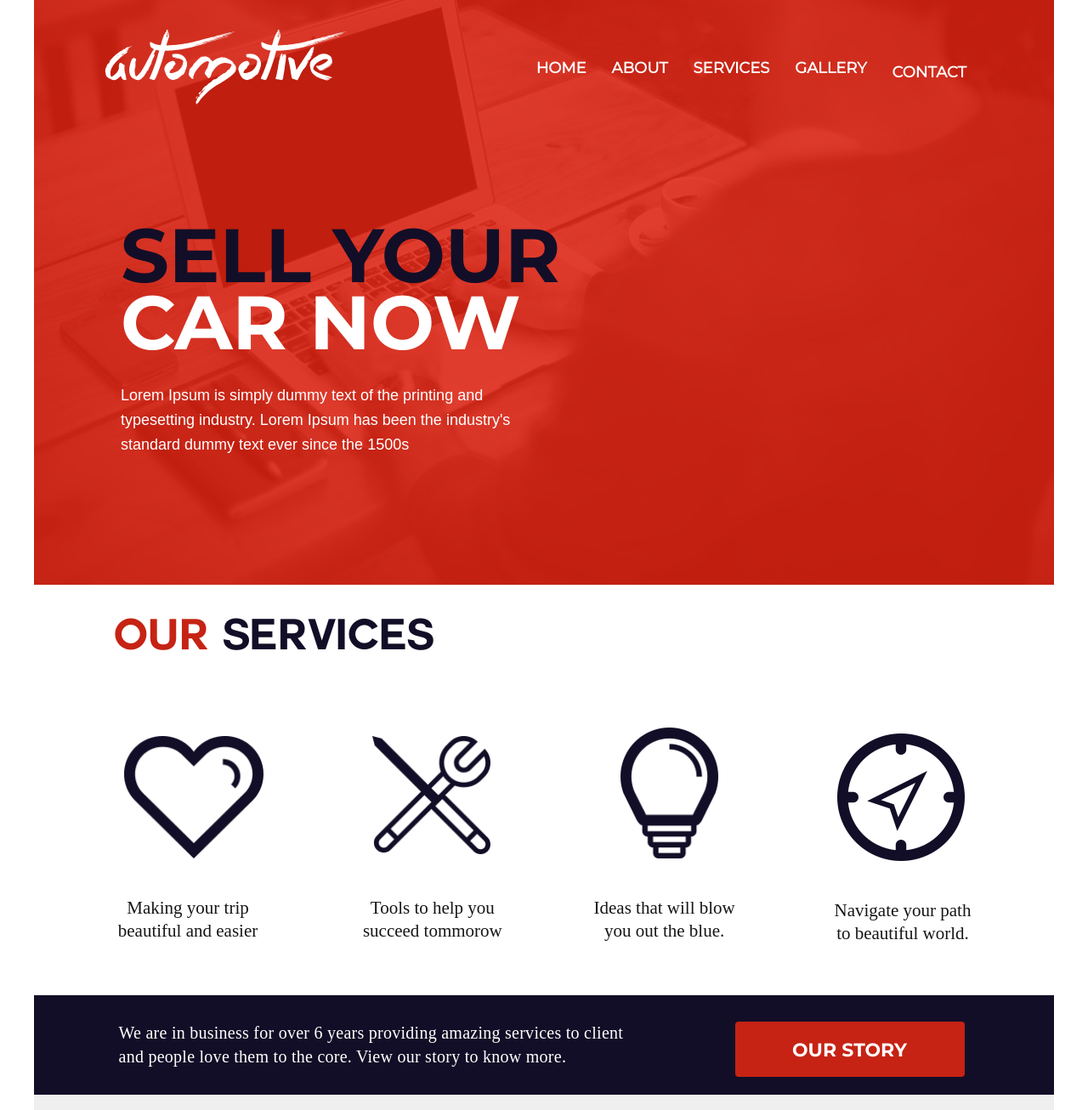
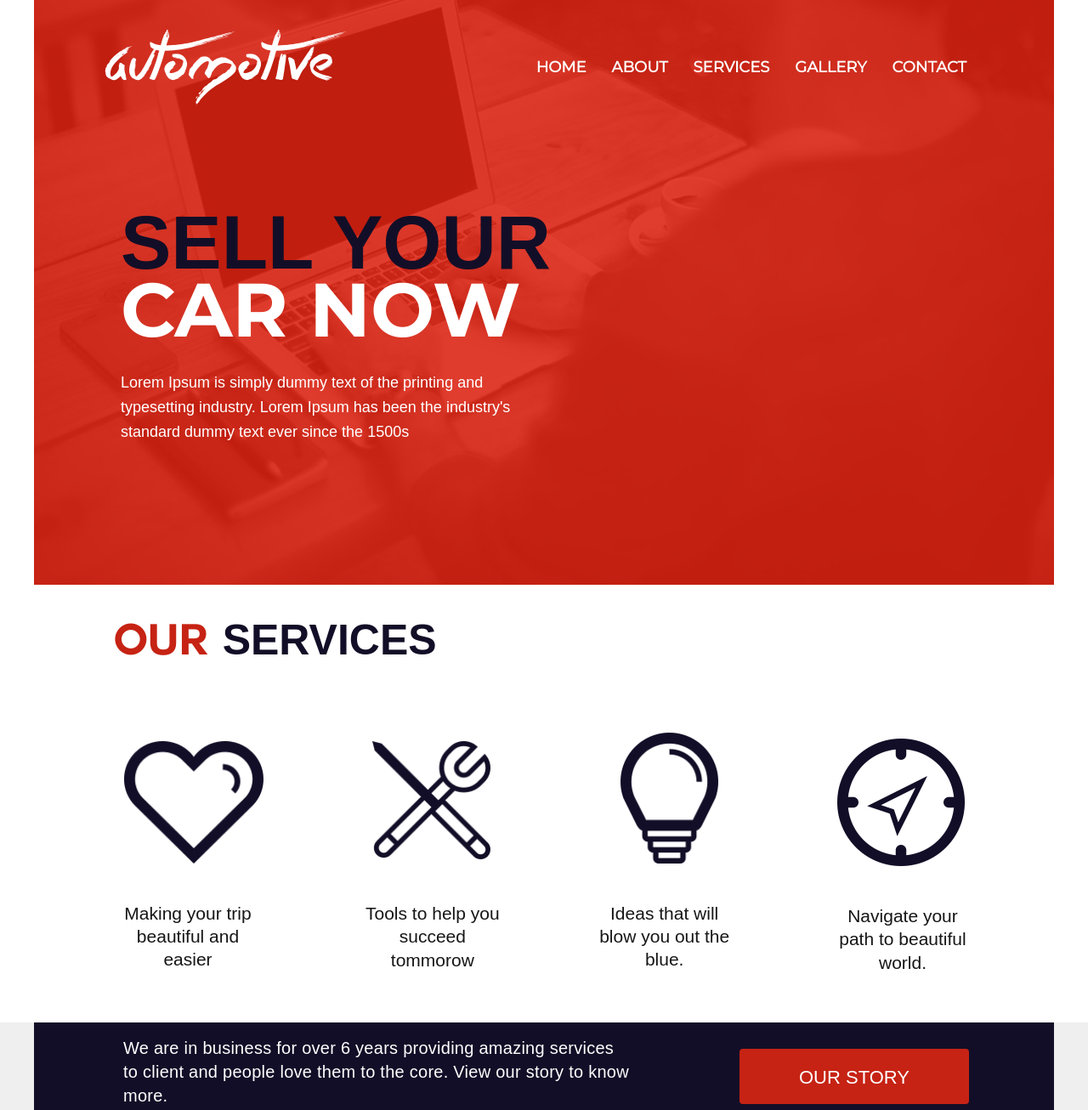
Before and after one commit to Bitr0y/automotive2, a plain HTML site: page index.html in a window 1280 px wide. Shown: the top 1306 px of the page at 85% size. Drawn offline with Linux system fonts and the light colour scheme; files whose address does not match are found by name; a web font is replaced by a local one.

Commit message:
fix css issues

```diff
--- a/css/style.css
+++ b/css/style.css
@@ -2,6 +2,7 @@
     margin: 0;
     padding: 0;
     box-sizing: border-box;
+    font-family: "PT Serif", sans-serif;
 }
 
 
@@ -51,6 +52,7 @@
 .body {
     width: 1200px;
 
+
 }
 
 .header {
@@ -64,7 +66,7 @@
 
 .header__init {
     display: block;
-    justify-content: center;
+
     background: url(../img/Layer13.png);
     background-size: cover;
     background-position: center;
@@ -86,34 +88,23 @@
 .nav__list {
     display: flex;
     list-style: none;
-    text-align: center;
     align-items: center;
     justify-content: end;
     margin-left: 238px;
 }
 
-.nav__list li {
-    display: flex;
-    text-align: center;
-    align-items: center;
-    justify-content: center;
 
-}
 
 .nav__list li a {
     margin: 5px 15px 10px 0;
     font-size: 18px;
     font-family: 'Montserrat-Regular', sans-serif;
     font-weight: 600;
-    font-style: normal;
     color: white;
     text-decoration: none;
     cursor: pointer;
     line-height: 1.222;
-    text-align: center;
     text-transform: uppercase;
-    align-items: center;
-    justify-content: center;
     padding-right: 15px;
 }
 
@@ -140,13 +131,11 @@
 
 .header__title {
     display: flex;
-    padding-top: 150px;
-    padding-left: 5px;
+    padding: 150px 0 0 102px;
     flex-direction: column;
     justify-content: center;
-    margin: 0 auto;
     width: 1200px;
-    padding-left: 102px;
+
 }
 
 .title__header {
@@ -169,7 +158,6 @@
 
 
 .info__title p {
-    font-family: "PT Serif", sans-serif;
     font-size: 18px;
     font-weight: 200;
     color: rgb(255, 255, 255);
@@ -189,13 +177,12 @@
     justify-content: center;
     align-items: center;
     margin: 0 auto;
-    width: 1200px;
+
 
 }
 
 .services__init {
     display: flex;
-    width: 1011px;
     flex-direction: column;
 }
 
@@ -218,9 +205,8 @@
     font-size: 50px;
     text-transform: uppercase;
     color: rgb(198, 35, 20);
-    font-weight: bold;
     line-height: 1.6;
-  }
+}
 
 
 .services__item {
@@ -229,17 +215,8 @@
     width: 170px;
     justify-content: space-between;
     align-items: center;
-
-
 }
 
-
-
-.logo_service {
-    align-items: center;
-    width: 160px;
-
-}
 
 .heart {
     width: 180px;
@@ -263,7 +240,6 @@
 
 .services__item p {
     font-size: 21px;
-    font-family: "PTSerif", serif;
     color: rgb(22, 22, 22);
     line-height: 1.3;
     text-align: center;
@@ -278,11 +254,7 @@
 
 .pricing {
     background-color: #efefef;
-    width: 1200px;
-    justify-content: center;
-    align-items: center;
     margin: 0 auto;
-    padding-top: 1px;
 }
 
 .pricing__init {
@@ -308,7 +280,6 @@
 }
 
 .story__init {
-    width: 1011px;
     display: flex;
     flex-direction: row;
     align-items: center;
@@ -320,32 +291,24 @@
     width: 730px;
     align-items: center;
     padding-left: 5px;
-
-
 }
 
 .story__text p {
     font-size: 20px;
-    font-family: "PT Serif", serif;
     color: rgb(255, 255, 255);
     line-height: 1.4;
     text-align: left;
     letter-spacing: 0.013em;
-    align-items: center;
-    justify-content: left;
     padding-right: 130px;
 
 }
 
 .button__story {
-    align-items: center;
     background-color: #c62314;
     border-radius: 4px;
     width: 270px;
     height: 65px;
     margin-top: 10px;
-    justify-content: center;
-    align-items: center;
 }
 
 .button__story a {
@@ -356,11 +319,6 @@
     text-align: center;
     text-decoration: none;
     text-transform: uppercase;
-    justify-content: center;
-    align-items: center;
-
-
-
 }
 
 .our__story {
@@ -369,8 +327,6 @@
 
 .sign_up__button a:hover {
     background-color: #c62314;
-    border-radius: 4px;
-    text-decoration: none;
 }
 
 .pricing__title {
@@ -389,14 +345,12 @@
     font-weight: bold;
     line-height: 1.6;
     text-transform: uppercase;
-
 }
 
 .pricing__list {
     display: flex;
     justify-content: left;
     align-items: center;
-
     width: 1200px;
     padding-bottom: 55px;
     padding-left: 80px;
@@ -409,16 +363,13 @@
     background-color: white;
     border-radius: 4px;
     text-align: center;
-    /*  Зачем, так и не понял)  */
     margin-left: 19px;
-    /*  Если ты не хотел сделать что-то такое  */
     padding: 20px;
 
   }
 
 .pricing__item h4 {
     font-size: 22px;
-    font-family: "PT Serif", serif;
     font-weight: 400;
     color: rgb(22, 22, 22);
     line-height: 1.273;
@@ -443,6 +394,7 @@
   }
 
 .sign_up__button a {
+    display: flex;
     font-size: 20px;
     font-family: "Montserrat-Regular", sans-serif;
     font-weight: 600;
@@ -455,9 +407,7 @@
     padding: 10px 30px 11px 35px;
     border-radius: 6px;
     text-transform: uppercase;
-    display: flex;
-
-  }
+}
 
 
 
@@ -468,12 +418,10 @@ ul {
 ul li {
     list-style: none;
     font-size: 20px;
-    font-family: "PT Serif", serif;
-
     line-height: 0.93;
   }
 
-ul li:not(:last-child) {
+.pricing__item ul li:not(:last-child) {
     margin-bottom: 10px;
   }
 
@@ -489,7 +437,6 @@ ul li:not(:last-child) {
 .footer {
     display: flex;
     justify-content: center;
-
     margin: 0 auto;
     width: 1200px;
     height: 188px;
@@ -500,7 +447,6 @@ ul li:not(:last-child) {
 .footer__init {
     display: flex;
     justify-content: space-between;
-
     margin: 0 auto;
     width: 1011px;
 }
@@ -517,7 +463,6 @@ ul li:not(:last-child) {
 
 .footer__year p {
     font-size: 21px;
-    font-family: "PT Serif";
     color: rgb(255, 255, 255);
     line-height: 0.5;
     text-align: left;
```
Also changed, not shown: index.html (+1 -1 lines).
